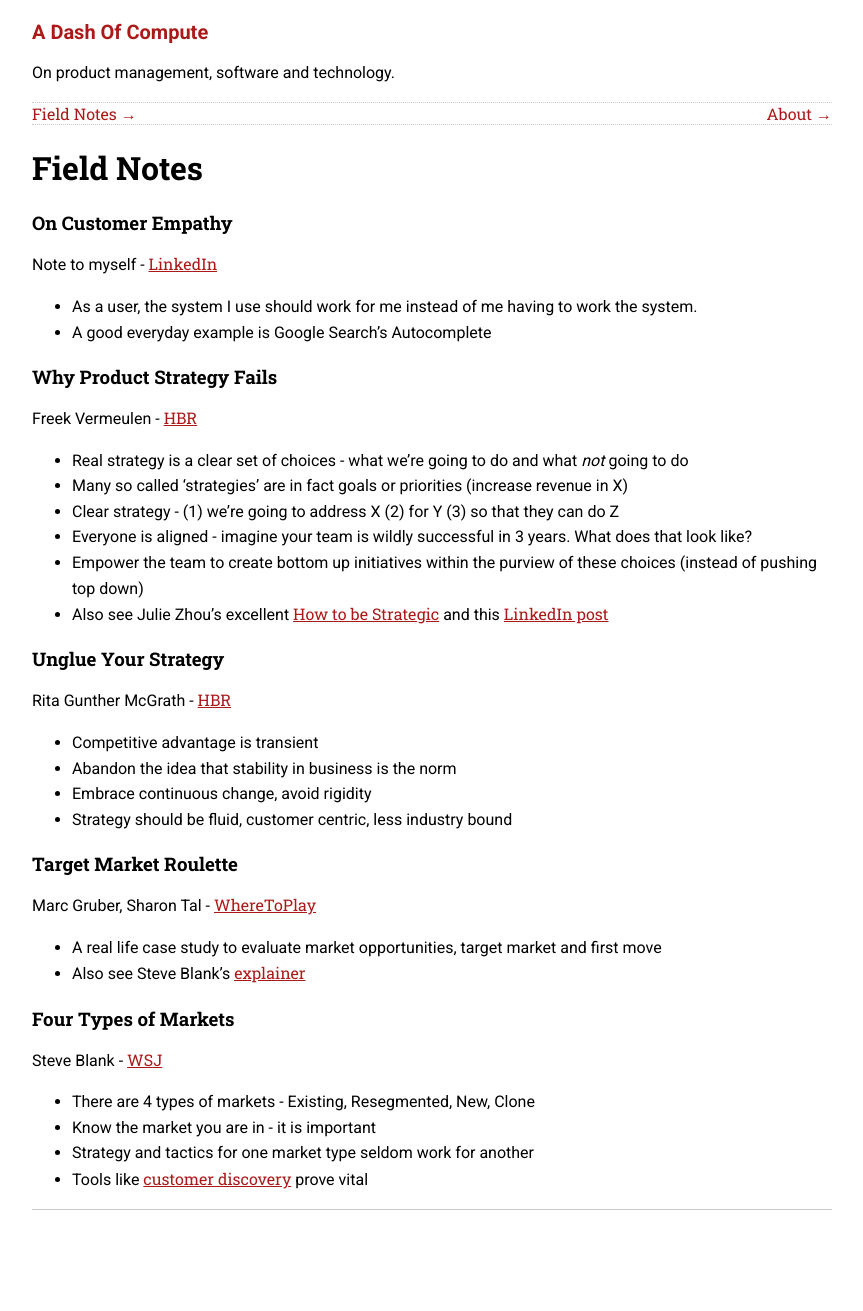
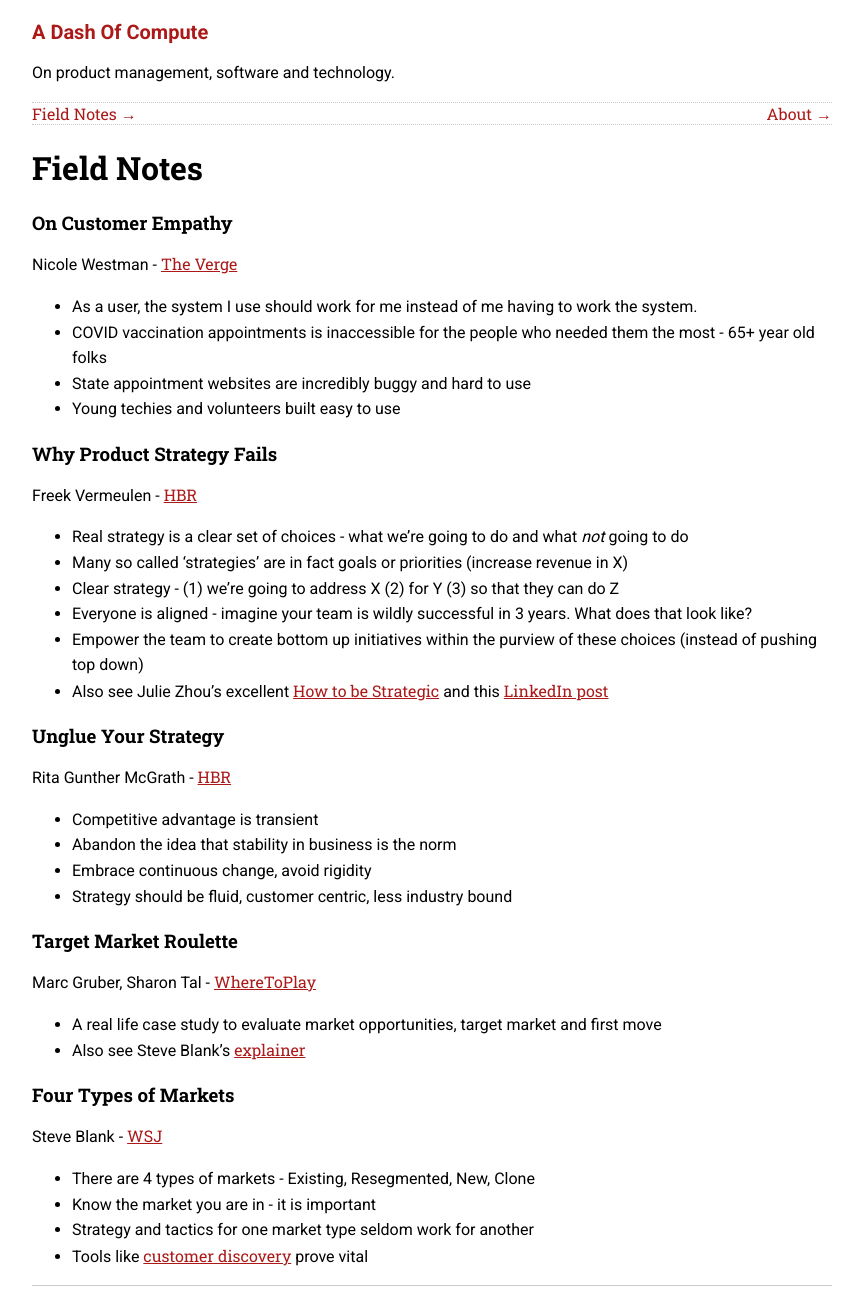
Before and after one commit to sautee/sautee.github.io, a Jekyll site: the page built from pages/fieldnotes.md, in a window 1280 px wide. Shown: the whole page, without its empty margins (208-1071 px from the left). Built offline with Jekyll 4.4.1, drawn with Linux system fonts in a browser that asks for light colours; before the commit the page ends 1235 px from its top, so only the background shows below that.

Commit message:
Update fieldnotes.md

```diff
--- a/pages/fieldnotes.md
+++ b/pages/fieldnotes.md
@@ -6,10 +6,12 @@ permalink: /fieldnotes
 ---
 
 ### On Customer Empathy
-Note to myself - [LinkedIn](https://www.linkedin.com/posts/andrew-chacko_productdesign-productmanagment-activity-6765509141671751680-xZKt)
+Nicole Westman - [The Verge](https://www.theverge.com/platform/amp/2021/1/31/22256167/covid-vaccine-website-nyc-appointment)
 
 - As a user, the system I use should work for me instead of me having to work the system.
-- A good everyday example is Google Search's Autocomplete
+- COVID vaccination appointments is inaccessible for the people who needed them the most - 65+ year old folks
+- State appointment websites are incredibly buggy and hard to use
+- Young techies and volunteers built easy to use
 
 ### Why Product Strategy Fails
 Freek Vermeulen - [HBR](https://hbr.org/2017/11/many-strategies-fail-because-theyre-not-actually-strategies)
```
